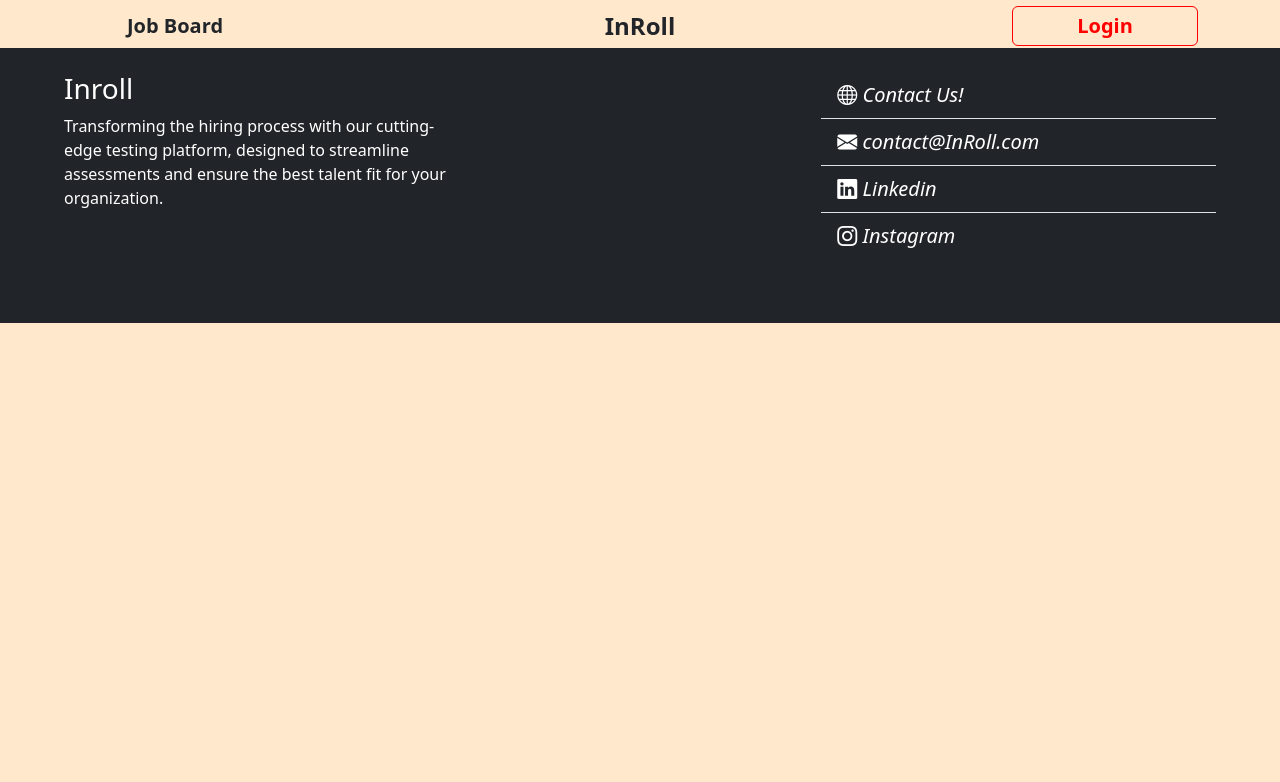
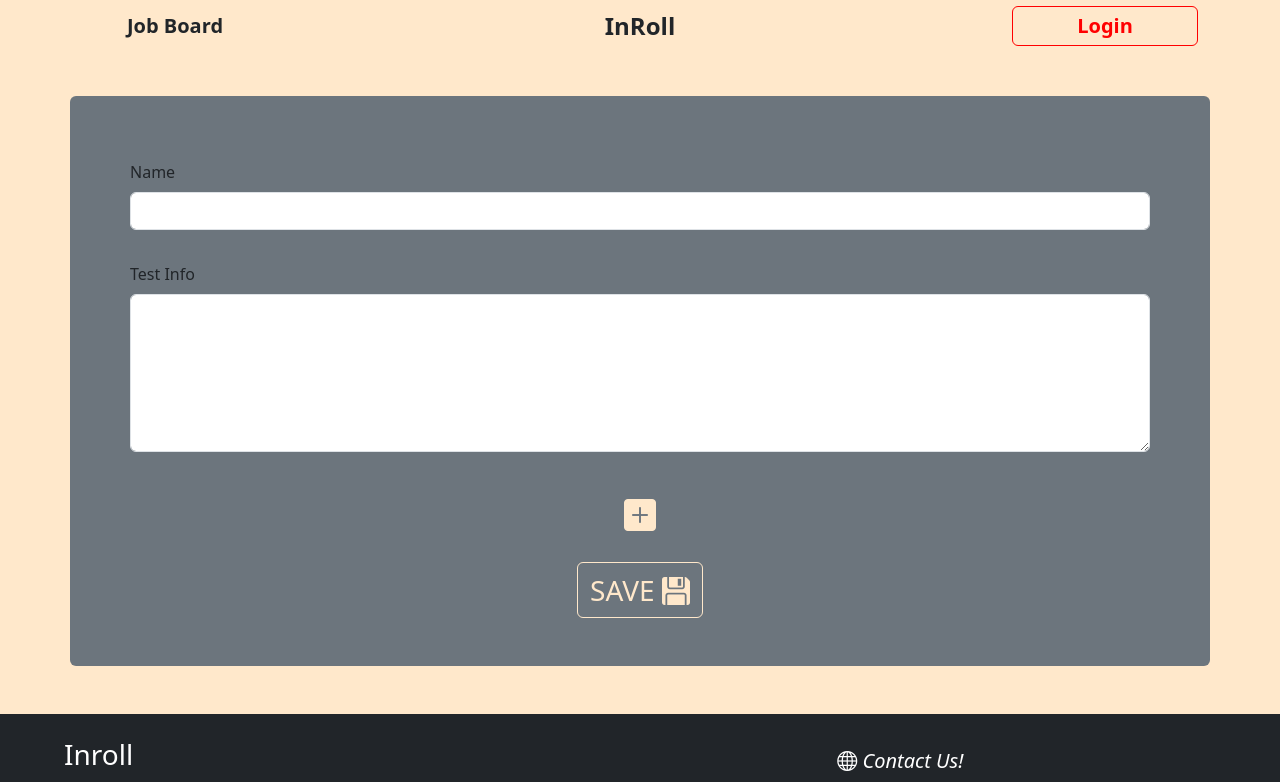
Before and after one commit to InRollTeam/InRoll-frontend, a React (Create React App) app: page /1/AdminPanel/CreateTest in a window 1280 px wide. Shown: the top 782 px of the page. Built offline with nearby package versions, Linux system fonts and the light colour scheme.

Commit message:
Added the ability to create tests

```diff
--- /dev/null
+++ b/src/AddChoices.js
@@ -0,0 +1,44 @@
+import { useEffect } from "react";
+
+const AddChoices = ( {questions, setQuestions, index} ) => {
+
+  useEffect(()=>{
+    const updatedQuestions = [...questions];
+    if(!updatedQuestions[index].choices) updatedQuestions[index].choices = [];
+    setQuestions(updatedQuestions);
+  }, [])
+
+  const addChoice = () => {
+    const updatedQuestions = [...questions];
+    updatedQuestions[index].choices.push({ body: "" });
+    setQuestions(updatedQuestions);
+  };
+
+  const deleteChoice = (choiceIndex) => {
+    const updatedQuestions = [...questions];
+    updatedQuestions[index].choices.splice(choiceIndex, 1);
+    setQuestions(updatedQuestions);
+  }
+
+  return (
+    <div className="AddChoices container-sm mt-3">
+
+      {
+        questions[index].choices ?
+        questions[index].choices.map((choice, choiceIndex) => (
+            <div key={choiceIndex} className="container-fluid">
+              <div className="container-md bg-light d-flex flew-row m-1">
+                <button className="btn btn-danger align-self-end m-1" type="button" onClick={() => deleteChoice(choiceIndex)}> <i class="bi bi-trash"></i> </button>
+                <textarea className="form-control m-0" id={`choice-body-${choiceIndex}`} rows={1}/>
+              </div>
+            </div>
+          )) :
+          null
+      }
+
+      <button type="button" className="btn text-secondary mt-3 fs-2 align-self-center" onClick={addChoice}><i class="bi bi-plus-square-fill"></i></button>
+    </div>
+  );
+}
+
+export default AddChoices;
--- /dev/null
+++ b/src/AddQuestions.js
@@ -0,0 +1,73 @@
+import { useState } from "react";
+import AddChoices from "./AddChoices";
+
+const AddQuestions = ( {questions, setQuestions} ) => {
+
+  const updateQuestion = (body, index) => {
+    const updatedQuestions = [...questions];
+    updatedQuestions[index] = { ...updatedQuestions[index], body: body };
+    setQuestions(updatedQuestions);
+  };
+
+  const addQuestion = () => {
+    const updatedQuestions = [...questions];
+    updatedQuestions.push({ body: "" });
+    setQuestions(updatedQuestions);
+  };
+
+  const deleteQuestion = (index) => {
+    const updatedQuestions = [...questions];
+    updatedQuestions.splice(index, 1);
+    setQuestions(updatedQuestions);
+  }
+
+
+  return (
+    <div className="AddQuestion container-md d-flex flex-column">
+      <div className="accordion">
+        {
+          questions.map((question, index) => (
+            <div key={index} className="accordion-item">
+              <h2 className="accordion-header" id={`heading-${index}`}>
+                <button
+                  className="accordion-button bg-light-subtle"
+                  type="button"
+                  onClick={() => {
+                    const elem = document.getElementById(`collapse-${index}`);
+                    elem.classList.toggle("show");
+                  }}>
+                  question - {index}
+                </button>
+              </h2>
+
+              <div id={`collapse-${index}`} className="accordion-collapse collapse show">
+                <div className="accordion-body d-flex flex-column bg-light">
+
+                  <button className="btn btn-danger align-self-end m-0" type="button" onClick={() => deleteQuestion(index)}> <i class="bi bi-trash"></i> </button>
+
+                  <div className="container-md bg-light">
+                    <label htmlFor={`question-body-${index}`} className="form-label m-0"> Question </label>
+                    <textarea className="form-control m-0" id={`question-body-${index}`} rows="3" onChange={(e) => {updateQuestion(e.target.value, index)}}/>
+                  </div>
+
+                  {
+                    questions ?
+                    <AddChoices questions={questions} setQuestions={setQuestions} index={index} /> :
+                    null
+                  }
+
+                </div>
+              </div>
+            </div>
+          ))
+        }
+      </div>
+
+      <button type="button" className="btn text-light fs-2 align-self-center" onClick={addQuestion}><i class="bi bi-plus-square-fill"></i></button>
+
+    </div>
+  );
+
+}
+
+export default AddQuestions;
--- a/src/App.js
+++ b/src/App.js
@@ -7,6 +7,7 @@ import Login from './Login';
 import InfoBar from './InfoBar';
 import Test from './Test';
 import Question from './Question';
+import CreateTest from './CreateTest';
 
 
 
@@ -29,6 +30,9 @@ function App() {
           <Route exact path="/:user_id/Test/:test_id/">
             <Test test={test} setTest={setTest} results={results} setResults={setResults}/>
           </Route>
+
+          <Route exact path = "/:company_id/AdminPanel/CreateTest"> <CreateTest /> </Route>
+
         </Switch>
         <Login showLogin={showLogin} handleClose={handleCloseLogin} />
         {showLogin ? <div class={`modal-backdrop fade ${showLogin ? 'show' : ''}`}></div> : null}
--- /dev/null
+++ b/src/CreateTest.js
@@ -0,0 +1,59 @@
+import { useEffect, useState } from "react";
+import { useParams } from "react-router-dom/cjs/react-router-dom.min";
+import AddQuestions from "./AddQuestions";
+
+const CreateTest = () => {
+  const { company_id } = useParams();
+  const [name, setName] = useState('');
+  const [body, setBody] = useState('');
+  const [questions, setQuestions] = useState([])
+  const [test, setTest] = useState(null);
+
+  useEffect(() => setTest(
+    {
+      //id of the test should be generated by the server
+      "company_id": company_id,
+      "name": name,
+      "body": body,
+      "questions": questions,
+    }
+  ), [company_id]);
+
+  useEffect(() => {
+    const updatedTest = {
+      ...test,
+      "name" : name,
+      "body" : body,
+      questions : questions
+    };
+    setTest(updatedTest);
+  }, [name, body, questions]);
+
+  const saveTest = () => {
+    //TODO: send the test to the server
+    console.log(test);
+  };
+
+  return (
+    <div className="CreateTest container-md p-5 my-5 d-flex flex-column bg-secondary rounded">
+        <div className="container-md py-3">
+          <label htmlFor="test-name" className="form-label"> Name </label>
+          <input type="text" className="form-control" id="test-name" value={name} onChange={(e) => setName(e.target.value)}/>
+        </div>
+
+        <div className="container-md py-3">
+          <label htmlFor="test-body" className="form-label"> Test Info </label>
+          <textarea className="form-control" id="test-body" rows="6" value={body} onChange={(e) => setBody(e.target.value)} />
+        </div>
+
+        <div className="container-md py-3 d-flex flex-column">
+          <AddQuestions questions={questions} setQuestions={setQuestions} />
+        </div>
+
+        <button type="button" className="btn fs-3 align-self-center btn-outline-light" onClick={saveTest}>SAVE <i class="bi bi-floppy-fill"></i></button>
+    </div>
+  );
+}
+
+
+export default CreateTest;
```
Also changed, not shown: src/css/styles.css (line endings or trailing spaces).
